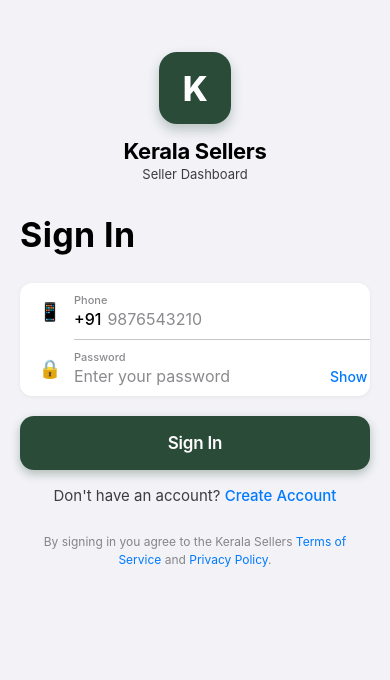
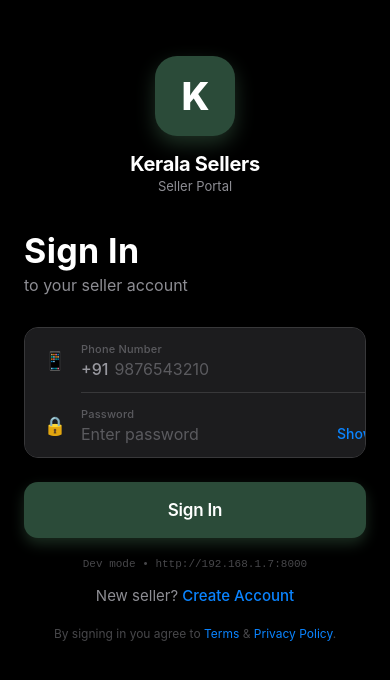
Before and after one commit to Adarsh-oo7/KERALASELLER-APP, a React Native app: screen / in a window 390 px wide. Shown: the top 680 px of the page. Built offline with nearby package versions, Linux system fonts and the light colour scheme; what react-native-drawer-layout would draw is missing.

Commit message:
fix: export API_BASE_URL from config + modern iOS login UI with dynamic IP support

```diff
--- a/src/config/api.ts
+++ b/src/config/api.ts
@@ -1,59 +1,62 @@
 import { Platform } from 'react-native';
 
-const PRODUCTION_URL = 'https://api.keralasellers.in';
+// ─── EDIT THIS ONE LINE to change environment ───────────────────────────────
+const ENV: 'development' | 'production' = 'development';
 
-// For local development: replace with your PC's local IP
-const LOCAL_IP = '192.168.1.7';
-const DEVELOPMENT_URL = `http://${LOCAL_IP}:8000`;
+// ─── Your local machine IP for development ──────────────────────────────────
+// Run `ipconfig` (Windows) or `ifconfig` (Mac/Linux) to get your WiFi IP
+// Your phone and PC must be on the SAME WiFi network
+const DEV_IP = '192.168.1.7'; // <-- change this if your IP changes
+const DEV_PORT = '8000';
 
-// Automatically use production in release builds, development in debug
-const IS_DEV = __DEV__;
+// ─── Production URL ─────────────────────────────────────────────────────────
+const PROD_URL = 'https://api.keralasellers.in';
 
-export const API_CONFIG = {
-  development: {
-    baseURL: DEVELOPMENT_URL,
-    timeout: 15000,
-  },
-  production: {
-    baseURL: PRODUCTION_URL,
-    timeout: 20000,
-  },
-  // Auto-switches based on build mode — no manual toggling needed
-  current: IS_DEV ? 'development' : 'production' as 'development' | 'production',
+// ─── Resolved base URL (used everywhere in the app) ─────────────────────────
+export const API_BASE_URL =
+  ENV === 'production'
+    ? PROD_URL
+    : `http://${DEV_IP}:${DEV_PORT}`;
+
+export const IS_PRODUCTION = ENV === 'production';
+
+// ─── Endpoints ───────────────────────────────────────────────────────────────
+export const ENDPOINTS = {
+  // Auth
+  login:    '/user/login/',
+  register: '/user/register/',
+  sendOtp:  '/user/send-otp/',
+  refresh:  '/user/token/refresh/',
+
+  // Seller
+  profile:    '/user/profile/',
+  dashboard:  '/seller/dashboard/',
+  stats:      '/seller/stats/',
+
+  // Products
+  products:   '/products/',
+  categories: '/categories/',
+
+  // Orders
+  orders:     '/user/orders/',
 };
 
-export const getApiConfig = () => {
-  return API_CONFIG[API_CONFIG.current];
+// ─── Helper: standard headers ────────────────────────────────────────────────
+export const authHeaders = (token: string) => ({
+  'Content-Type': 'application/json',
+  Accept: 'application/json',
+  Authorization: `Bearer ${token}`,
+});
+
+export const publicHeaders = () => ({
+  'Content-Type': 'application/json',
+  Accept: 'application/json',
+});
+
+// Legacy export for backwards compatibility
+export const API_CONFIG = {
+  development: { baseURL: `http://${DEV_IP}:${DEV_PORT}`, timeout: 15000 },
+  production:  { baseURL: PROD_URL, timeout: 20000 },
+  current: ENV,
 };
-
-export const BASE_URL = IS_DEV ? DEVELOPMENT_URL : PRODUCTION_URL;
-
-// All backend endpoints
-export const ENDPOINTS = {
-  // Auth
-  login: '/api/auth/login/',
-  register: '/api/auth/register/',
-  logout: '/api/auth/logout/',
-  token_refresh: '/api/auth/token/refresh/',
-
-  // User/Buyer
-  profile: '/api/user/profile/',
-  buyer_orders: '/api/user/orders/',
-
-  // Seller
-  seller_profile: '/api/seller/profile/',
-  seller_dashboard: '/api/seller/dashboard/',
-  seller_orders: '/api/seller/orders/',
-
-  // Products
-  products: '/api/products/',
-  categories: '/api/categories/',
-
-  // Cart
-  cart: '/api/cart/',
-  cart_add: '/api/cart/add/',
-
-  // OTP / Phone Auth
-  send_otp: '/api/auth/send-otp/',
-  verify_otp: '/api/auth/verify-otp/',
-};
+export const getApiConfig = () => API_CONFIG[ENV];
--- a/src/screens/auth/LoginScreen.tsx
+++ b/src/screens/auth/LoginScreen.tsx
@@ -1,39 +1,30 @@
-import React, { useState } from 'react';
+import React, { useState, useRef } from 'react';
 import {
-  View,
-  Text,
-  TextInput,
-  TouchableOpacity,
-  StyleSheet,
-  Alert,
-  KeyboardAvoidingView,
-  Platform,
-  ActivityIndicator,
-  StatusBar,
-  SafeAreaView,
-  ScrollView,
+  View, Text, TextInput, TouchableOpacity, StyleSheet,
+  Alert, KeyboardAvoidingView, Platform, ActivityIndicator,
+  StatusBar, SafeAreaView, ScrollView, Animated,
 } from 'react-native';
 import AsyncStorage from '@react-native-async-storage/async-storage';
 import { NativeStackScreenProps } from '@react-navigation/native-stack';
 import { AuthStackParamList } from '../../../App';
-import { API_BASE_URL } from '../../config/api';
+import { API_BASE_URL, IS_PRODUCTION } from '../../config/api';
 
-// Apple HIG System Colors
+// ─── Apple system color tokens ───────────────────────────────────────────────
 const C = {
-  bg:           '#F2F2F7', // systemGroupedBackground
-  surface:      '#FFFFFF', // secondarySystemGroupedBackground
-  elevated:     '#FFFFFF',
-  label:        '#000000',
-  secondLabel:  '#3C3C43',
-  tertiaryLabel:'#3C3C4399',
-  separator:    '#3C3C4349',
-  fill:         '#78788033',
-  blue:         '#007AFF',
-  green:        '#34C759',
-  red:          '#FF3B30',
-  brand:        '#2B4B39', // Kerala Sellers brand
-  brandMid:     '#3A5D47',
-  placeholder:  '#3C3C4399',
+  systemBg:        '#000000',          // true black OLED bg (dark mode feel)
+  surface:         '#1C1C1E',          // systemBackground dark
+  surface2:        '#2C2C2E',          // secondarySystemBackground
+  surface3:        '#3A3A3C',          // tertiarySystemBackground
+  label:           '#FFFFFF',
+  labelSecondary:  '#EBEBF599',        // secondaryLabel
+  labelTertiary:   '#EBEBF54D',        // tertiaryLabel
+  separator:       '#38383A',
+  blue:            '#0A84FF',          // systemBlue dark
+  green:           '#30D158',          // systemGreen dark
+  brand:           '#2B4B39',
+  brandLight:      '#4A7A5A',
+  placeholder:     '#EBEBF54D',
+  fill:            '#787880',
 };
 
 type Props = NativeStackScreenProps<AuthStackParamList, 'Login'> & {
@@ -41,31 +32,52 @@
 };
 
 export default function LoginScreen({ navigation, onLoginSuccess }: Props) {
-  const [phone, setPhone]         = useState('');
-  const [password, setPassword]   = useState('');
-  const [loading, setLoading]     = useState(false);
-  const [showPass, setShowPass]   = useState(false);
-  const [focused, setFocused]     = useState<string | null>(null);
+  const [phone, setPhone]       = useState('');
+  const [password, setPassword] = useState('');
+  const [loading, setLoading]   = useState(false);
+  const [showPass, setShowPass] = useState(false);
+  const [activeField, setActive] = useState<string | null>(null);
+
+  const shakeAnim = useRef(new Animated.Value(0)).current;
+
+  const shake = () => {
+    Animated.sequence([
+      Animated.timing(shakeAnim, { toValue: 10, duration: 60, useNativeDriver: true }),
+      Animated.timing(shakeAnim, { toValue: -10, duration: 60, useNativeDriver: true }),
+      Animated.timing(shakeAnim, { toValue: 8, duration: 60, useNativeDriver: true }),
+      Animated.timing(shakeAnim, { toValue: -8, duration: 60, useNativeDriver: true }),
+      Animated.timing(shakeAnim, { toValue: 0, duration: 60, useNativeDriver: true }),
+    ]).start();
+  };
 
   const handleLogin = async () => {
     if (!phone.trim() || !password.trim()) {
-      Alert.alert('Missing Information', 'Please enter your phone number and password.');
+      shake();
+      Alert.alert('Missing Info', 'Enter your phone number and password.');
       return;
     }
     const phoneClean = phone.replace(/\D/g, '');
     if (phoneClean.length !== 10 || !phoneClean.match(/^[6-9]/)) {
-      Alert.alert('Invalid Phone Number', 'Enter a valid 10-digit number starting with 6–9.');
+      shake();
+      Alert.alert('Invalid Phone', 'Enter a valid 10-digit number (starts with 6–9).');
       return;
     }
+
     setLoading(true);
     try {
-      const res = await fetch(`${API_BASE_URL}/user/login/`, {
+      const url = `${API_BASE_URL}/user/login/`;
+      console.log('🔏 Connecting to:', url);
+
+      const res = await fetch(url, {
         method: 'POST',
         headers: { 'Content-Type': 'application/json', Accept: 'application/json' },
         body: JSON.stringify({ phone: phoneClean, password: password.trim() }),
       });
-      const data = await res.json().catch(() => null);
-      if (!data) { Alert.alert('Error', 'Server returned an invalid response.'); return; }
+
+      const text = await res.text();
+      let data: any = {};
+      try { data = JSON.parse(text); } catch { /* ignore */ }
+
       const accessToken = data.access_token || data.access;
       if (res.ok && accessToken) {
         await AsyncStorage.multiSet([
@@ -80,26 +92,25 @@
         ]);
         onLoginSuccess();
       } else {
-        throw new Error(data.error || data.detail || data.message || 'Incorrect phone or password.');
+        throw new Error(data.error || data.detail || data.message || 'Wrong phone or password.');
       }
     } catch (e: any) {
-      const msg = e.message?.includes('Network request failed')
-        ? 'Cannot connect to server. Check your internet connection.'
-        : e.message || 'Sign in failed.';
+      shake();
+      let msg = e.message || 'Sign in failed.';
+      if (msg.includes('Network request failed') || msg.includes('Failed to fetch')) {
+        msg = IS_PRODUCTION
+          ? 'Cannot connect to server. Check your internet.'
+          : `Cannot reach local server.\n\nCheck:\n• Django is running (python manage.py runserver)\n• Phone & PC on same WiFi\n• IP in src/config/api.ts is correct\n\nCurrent IP: ${API_BASE_URL}`;
+      }
       Alert.alert('Sign In Failed', msg);
     } finally {
       setLoading(false);
     }
   };
 
-  const inputStyle = (field: string) => ([
-    styles.inputField,
-    focused === field && styles.inputFocused,
-  ]);
-
   return (
     <SafeAreaView style={styles.safe}>
-      <StatusBar barStyle="dark-content" backgroundColor={C.bg} />
+      <StatusBar barStyle="light-content" backgroundColor={C.systemBg} />
       <KeyboardAvoidingView
         style={styles.flex}
         behavior={Platform.OS === 'ios' ? 'padding' : 'height'}
@@ -111,59 +122,64 @@
           showsVerticalScrollIndicator={false}
         >
 
-          {/* ── Brand mark ── */}
-          <View style={styles.brandSection}>
-            <View style={styles.logoMark}>
-              <Text style={styles.logoK}>K</Text>
+          {/* ─ Brand ─ */}
+          <View style={styles.brandWrap}>
+            <View style={styles.logoRound}>
+              <Text style={styles.logoLetter}>K</Text>
             </View>
-            <Text style={styles.brandName}>Kerala Sellers</Text>
-            <Text style={styles.brandCaption}>Seller Dashboard</Text>
+            <Text style={styles.brandTitle}>Kerala Sellers</Text>
+            <Text style={styles.brandSub}>Seller Portal</Text>
           </View>
 
-          {/* ── Title ── */}
+          {/* ─ Title ─ */}
           <Text style={styles.pageTitle}>Sign In</Text>
+          <Text style={styles.pageCaption}>to your seller account</Text>
 
-          {/* ── Grouped input card ── */}
-          <View style={styles.inputGroup}>
-            {/* Phone row */}
-            <View style={styles.inputRow}>
-              <View style={styles.inputIconWrap}>
-                <Text style={styles.inputEmoji}>📱</Text>
-              </View>
-              <View style={styles.inputInner}>
-                <Text style={styles.inputLabel}>Phone</Text>
-                <View style={styles.phoneRow}>
+          {/* ─ Input card ─ */}
+          <Animated.View style={[styles.inputCard, { transform: [{ translateX: shakeAnim }] }]}>
+
+            {/* Phone */}
+            <View style={[
+              styles.inputRow,
+              activeField === 'phone' && styles.inputRowActive
+            ]}>
+              <Text style={styles.inputIcon}>📱</Text>
+              <View style={styles.inputBody}>
+                <Text style={styles.inputLabel}>Phone Number</Text>
+                <View style={styles.rowInline}>
                   <Text style={styles.dialCode}>+91</Text>
                   <TextInput
-                    style={inputStyle('phone')}
+                    style={styles.textField}
                     placeholder="9876543210"
                     placeholderTextColor={C.placeholder}
                     value={phone}
-                    onChangeText={t => { const c = t.replace(/\D/g,''); if(c.length<=10) setPhone(c); }}
+                    onChangeText={t => { const c=t.replace(/\D/g,''); if(c.length<=10) setPhone(c); }}
                     keyboardType="number-pad"
                     maxLength={10}
                     returnKeyType="next"
-                    onFocus={() => setFocused('phone')}
-                    onBlur={() => setFocused(null)}
+                    onFocus={() => setActive('phone')}
+                    onBlur={() => setActive(null)}
                     editable={!loading}
+                    selectionColor={C.blue}
                   />
                 </View>
               </View>
             </View>
 
-            <View style={styles.rowSeparator} />
+            <View style={styles.hairline} />
 
-            {/* Password row */}
-            <View style={styles.inputRow}>
-              <View style={styles.inputIconWrap}>
-                <Text style={styles.inputEmoji}>🔒</Text>
-              </View>
-              <View style={styles.inputInner}>
+            {/* Password */}
+            <View style={[
+              styles.inputRow,
+              activeField === 'password' && styles.inputRowActive
+            ]}>
+              <Text style={styles.inputIcon}>🔒</Text>
+              <View style={styles.inputBody}>
                 <Text style={styles.inputLabel}>Password</Text>
-                <View style={styles.phoneRow}>
+                <View style={styles.rowInline}>
                   <TextInput
-                    style={[inputStyle('password'), styles.flex]}
-                    placeholder="Enter your password"
+                    style={[styles.textField, styles.flex]}
+                    placeholder="Enter password"
                     placeholderTextColor={C.placeholder}
                     value={password}
                     onChangeText={setPassword}
@@ -171,48 +187,54 @@
                     autoCapitalize="none"
                     returnKeyType="done"
                     onSubmitEditing={handleLogin}
-                    onFocus={() => setFocused('password')}
-                    onBlur={() => setFocused(null)}
+                    onFocus={() => setActive('password')}
+                    onBlur={() => setActive(null)}
                     editable={!loading}
+                    selectionColor={C.blue}
                   />
                   <TouchableOpacity
-                    onPress={() => setShowPass(!showPass)}
-                    style={styles.eyeBtn}
-                    hitSlop={{ top: 8, bottom: 8, left: 8, right: 8 }}
+                    onPress={() => setShowPass(p => !p)}
+                    hitSlop={{ top: 10, bottom: 10, left: 10, right: 10 }}
                   >
-                    <Text style={styles.eyeLabel}>{showPass ? 'Hide' : 'Show'}</Text>
+                    <Text style={styles.showHide}>{showPass ? 'Hide' : 'Show'}</Text>
                   </TouchableOpacity>
                 </View>
               </View>
             </View>
-          </View>
 
-          {/* ── Primary CTA ── */}
+          </Animated.View>
+
+          {/* ─ Sign In button ─ */}
           <TouchableOpacity
-            style={[styles.primaryBtn, loading && styles.primaryBtnDisabled]}
+            style={[styles.cta, loading && styles.ctaDisabled]}
             onPress={handleLogin}
             disabled={loading}
-            activeOpacity={0.82}
+            activeOpacity={0.8}
           >
             {loading
               ? <ActivityIndicator color="#fff" />
-              : <Text style={styles.primaryBtnLabel}>Sign In</Text>
+              : <Text style={styles.ctaLabel}>Sign In</Text>
             }
           </TouchableOpacity>
 
-          {/* ── Register link ── */}
-          <View style={styles.footerRow}>
-            <Text style={styles.footerText}>Don't have an account? </Text>
+          {/* ─ Dev info (dev only) ─ */}
+          {!IS_PRODUCTION && (
+            <Text style={styles.devHint}>
+              Dev mode • {API_BASE_URL}
+            </Text>
+          )}
+
+          {/* ─ Register ─ */}
+          <View style={styles.bottomRow}>
+            <Text style={styles.bottomText}>New seller? </Text>
             <TouchableOpacity onPress={() => navigation.navigate('Register')} disabled={loading}>
-              <Text style={styles.footerLink}>Create Account</Text>
+              <Text style={styles.bottomLink}>Create Account</Text>
             </TouchableOpacity>
           </View>
 
-          {/* ── Legal note ── */}
-          <Text style={styles.legalNote}>
-            By signing in you agree to the Kerala Sellers{' '}
-            <Text style={styles.legalLink}>Terms of Service</Text>
-            {' '}and{' '}
+          <Text style={styles.legal}>
+            By signing in you agree to{' '}
+            <Text style={styles.legalLink}>Terms</Text> &amp;{' '}
             <Text style={styles.legalLink}>Privacy Policy</Text>.
           </Text>
 
@@ -223,118 +245,83 @@
 }
 
 const styles = StyleSheet.create({
-  safe:  { flex: 1, backgroundColor: C.bg },
-  flex:  { flex: 1 },
-  scroll: {
-    flexGrow: 1,
-    paddingHorizontal: 20,
-    paddingBottom: 40,
-  },
+  safe:   { flex: 1, backgroundColor: C.systemBg },
+  flex:   { flex: 1 },
+  scroll: { flexGrow: 1, paddingHorizontal: 24, paddingBottom: 48 },
 
   // Brand
-  brandSection: { alignItems: 'center', paddingTop: 52, paddingBottom: 32 },
-  logoMark: {
-    width: 72, height: 72, borderRadius: 18,
+  brandWrap:  { alignItems: 'center', paddingTop: 56, paddingBottom: 36 },
+  logoRound:  {
+    width: 80, height: 80, borderRadius: 22,
     backgroundColor: C.brand,
     justifyContent: 'center', alignItems: 'center',
-    marginBottom: 14,
-    shadowColor: C.brand,
-    shadowOffset: { width: 0, height: 6 },
-    shadowOpacity: 0.28,
-    shadowRadius: 12,
-    elevation: 8,
+    marginBottom: 16,
+    shadowColor: C.brandLight,
+    shadowOffset: { width: 0, height: 8 },
+    shadowOpacity: 0.4, shadowRadius: 20,
+    elevation: 12,
   },
-  logoK:       { fontSize: 34, fontWeight: '800', color: '#fff', letterSpacing: -0.5 },
-  brandName:   { fontSize: 22, fontWeight: '700', color: C.label, letterSpacing: -0.3 },
-  brandCaption:{ fontSize: 13, color: C.secondLabel, marginTop: 2, fontWeight: '400' },
+  logoLetter: { fontSize: 38, fontWeight: '800', color: '#fff', letterSpacing: -1 },
+  brandTitle: { fontSize: 20, fontWeight: '700', color: C.label, letterSpacing: -0.3 },
+  brandSub:   { fontSize: 13, color: C.labelSecondary, marginTop: 2 },
 
   // Title
-  pageTitle: {
-    fontSize: 34,
-    fontWeight: '700',
-    color: C.label,
-    letterSpacing: 0.37,
-    marginBottom: 28,
-  },
+  pageTitle:   { fontSize: 34, fontWeight: '700', color: C.label, letterSpacing: 0.37 },
+  pageCaption: { fontSize: 16, color: C.labelSecondary, marginTop: 4, marginBottom: 32 },
 
-  // Grouped input card (iOS settings style)
-  inputGroup: {
+  // Input card
+  inputCard: {
     backgroundColor: C.surface,
-    borderRadius: 12,
+    borderRadius: 14,
     overflow: 'hidden',
-    marginBottom: 20,
-    shadowColor: '#000',
-    shadowOffset: { width: 0, height: 1 },
-    shadowOpacity: 0.06,
-    shadowRadius: 4,
-    elevation: 2,
+    marginBottom: 12,
+    borderWidth: StyleSheet.hairlineWidth,
+    borderColor: C.separator,
   },
   inputRow: {
     flexDirection: 'row',
     alignItems: 'center',
     paddingLeft: 16,
-    minHeight: 56,
+    minHeight: 64,
+    backgroundColor: C.surface,
   },
-  inputIconWrap: { width: 28, alignItems: 'center', marginRight: 10 },
-  inputEmoji:   { fontSize: 18 },
-  inputInner:   { flex: 1, paddingRight: 16, paddingVertical: 8 },
-  inputLabel:   { fontSize: 11, fontWeight: '500', color: C.tertiaryLabel, marginBottom: 2 },
-  phoneRow:     { flexDirection: 'row', alignItems: 'center' },
-  dialCode:     { fontSize: 16, color: C.label, fontWeight: '500', marginRight: 6 },
-  inputField: {
-    flex: 1,
-    fontSize: 16,
-    color: C.label,
-    paddingVertical: 0,
-    fontWeight: '400',
+  inputRowActive: {
+    backgroundColor: '#232325',
   },
-  inputFocused: { color: C.label }, // focus handled by group card
-  eyeBtn:  { marginLeft: 8 },
-  eyeLabel:{ fontSize: 14, color: C.blue, fontWeight: '500' },
-  rowSeparator: {
-    height: StyleSheet.hairlineWidth,
-    backgroundColor: C.separator,
-    marginLeft: 54,
+  inputIcon: { fontSize: 18, width: 28, textAlign: 'center', marginRight: 12 },
+  inputBody: { flex: 1, paddingRight: 16, paddingVertical: 10 },
+  inputLabel:{ fontSize: 11, fontWeight: '500', color: C.labelTertiary, marginBottom: 3, letterSpacing: 0.2 },
+  rowInline: { flexDirection: 'row', alignItems: 'center' },
+  dialCode:  { fontSize: 16, color: C.labelSecondary, fontWeight: '500', marginRight: 6 },
+  textField: { fontSize: 16, color: C.label, fontWeight: '400', flex: 1, paddingVertical: 0 },
+  showHide:  { fontSize: 14, color: C.blue, fontWeight: '500', marginLeft: 8 },
+  hairline:  { height: StyleSheet.hairlineWidth, backgroundColor: C.separator, marginLeft: 56 },
+
+  // CTA
+  cta: {
+    backgroundColor: C.brand,
+    height: 56, borderRadius: 14,
+    justifyContent: 'center', alignItems: 'center',
+    marginTop: 12, marginBottom: 20,
+    shadowColor: C.brandLight,
+    shadowOffset: { width: 0, height: 6 },
+    shadowOpacity: 0.35, shadowRadius: 14,
+    elevation: 8,
   },
+  ctaDisabled: { opacity: 0.55 },
+  ctaLabel:    { fontSize: 17, fontWeight: '600', color: '#fff', letterSpacing: -0.2 },
 
-  // Primary button
-  primaryBtn: {
-    backgroundColor: C.brand,
-    borderRadius: 14,
-    height: 54,
-    justifyContent: 'center',
-    alignItems: 'center',
-    marginBottom: 16,
-    shadowColor: C.brand,
-    shadowOffset: { width: 0, height: 4 },
-    shadowOpacity: 0.32,
-    shadowRadius: 10,
-    elevation: 5,
-  },
-  primaryBtnDisabled: { opacity: 0.6 },
-  primaryBtnLabel: {
-    fontSize: 17,
-    fontWeight: '600',
-    color: '#fff',
-    letterSpacing: -0.2,
+  // Dev
+  devHint: {
+    textAlign: 'center', fontSize: 11,
+    color: C.labelTertiary, marginBottom: 16,
+    fontFamily: Platform.OS === 'ios' ? 'Menlo' : 'monospace',
   },
 
   // Footer
-  footerRow: {
-    flexDirection: 'row',
-    justifyContent: 'center',
-    marginBottom: 28,
-  },
-  footerText: { fontSize: 15, color: C.secondLabel },
-  footerLink: { fontSize: 15, color: C.blue, fontWeight: '500' },
-
-  // Legal
-  legalNote: {
-    fontSize: 12,
-    color: C.tertiaryLabel,
-    textAlign: 'center',
-    lineHeight: 18,
-    paddingHorizontal: 8,
-  },
-  legalLink: { color: C.blue },
+  bottomRow:  { flexDirection: 'row', justifyContent: 'center', marginBottom: 20 },
+  bottomText: { fontSize: 15, color: C.labelSecondary },
+  bottomLink: { fontSize: 15, color: C.blue, fontWeight: '500' },
+  legal:      { fontSize: 12, color: C.labelTertiary, textAlign: 'center', lineHeight: 18 },
+  legalLink:  { color: C.blue },
 });
```
